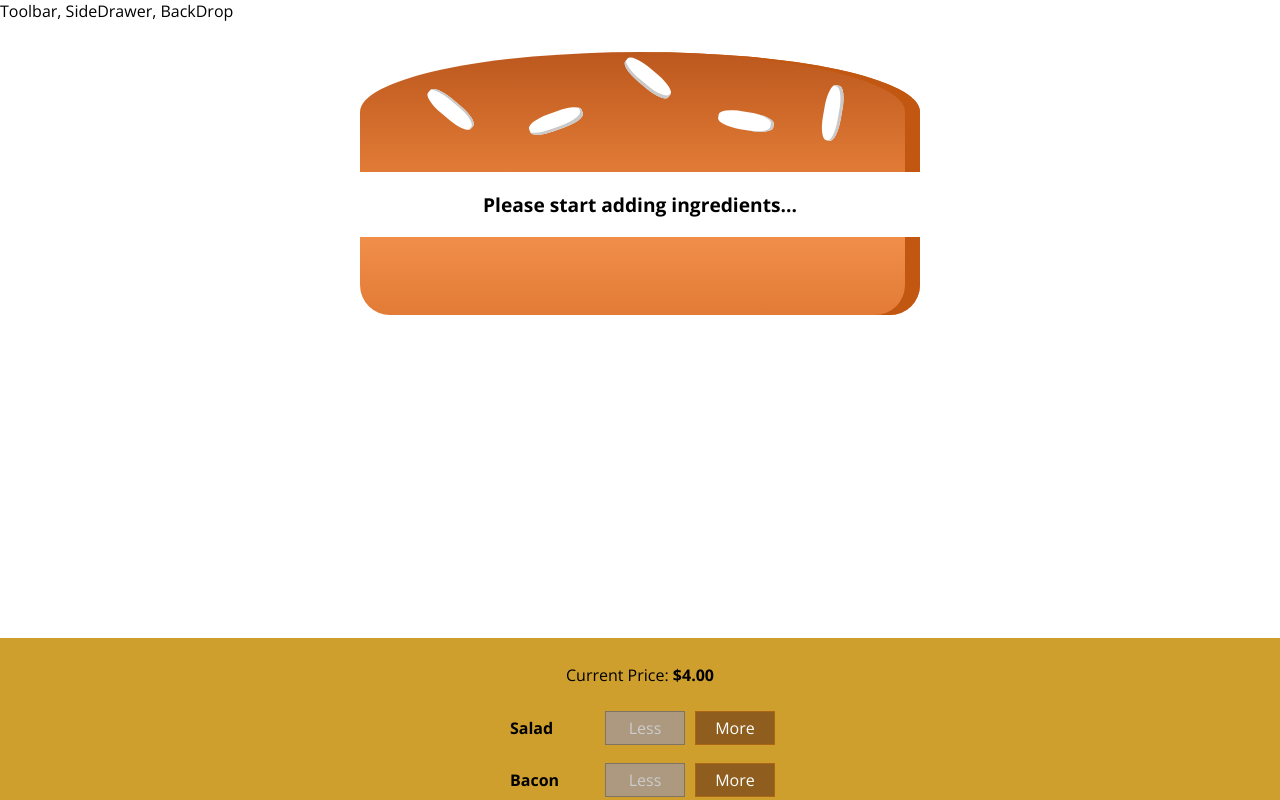
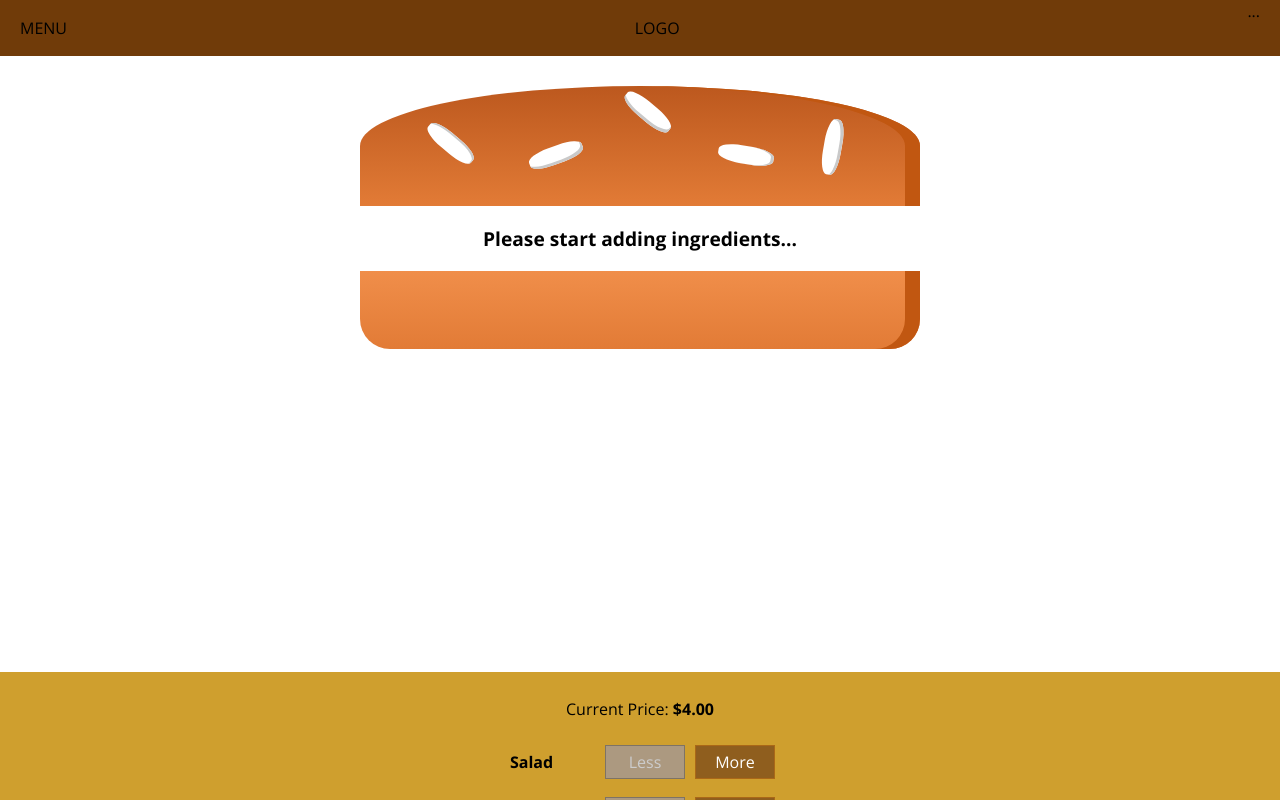
Before and after one commit to GilbDavis/React-Burger-Builder, a React (Create React App) app: page / in a window 1280 px wide. Shown: the top 800 px of the page. Built offline with nearby package versions, Linux system fonts and the light colour scheme.

Commit message:
Added the toolbar

```diff
--- a/src/components/Burger/OrderSummary/OrderSummary.js
+++ b/src/components/Burger/OrderSummary/OrderSummary.js
@@ -19,6 +19,7 @@
       <ul>
         {ingredientSummary}
       </ul>
+      <p><strong>Total Price: ${props.price.toFixed(2)}</strong></p>
       <p>Continue to Checkout?</p>
       <Button btnType="Danger" clicked={props.purchaseCanceled}>CANCEL</Button>
       <Button btnType="Success" clicked={props.purchaseContinued}>CONTINUE</Button>
--- a/src/components/Layout/Layout.js
+++ b/src/components/Layout/Layout.js
@@ -1,12 +1,13 @@
 import React from 'react';
 
 import Aux from '../../hoc/Auxilliar';
+import Toolbar from '../Navigation/Toolbar/Toolbar';
 
 import classes from './Layout.module.css';
 
 const layout = (props) => (
   <Aux>
-    <div>Toolbar, SideDrawer, BackDrop</div>
+    <Toolbar />
     <main className={classes.Content}>
       {props.children}
     </main>
--- a/src/components/Layout/Layout.module.css
+++ b/src/components/Layout/Layout.module.css
@@ -1,3 +1,3 @@
 .Content {
-  margin-top: 16px;
+  margin-top: 72px;
 }
--- /dev/null
+++ b/src/components/Navigation/Toolbar/Toolbar.js
@@ -0,0 +1,15 @@
+import React from 'react';
+
+import classes from './Toolbar.module.css';
+
+const toolBar = (props) => (
+  <header className={classes.Toolbar}>
+    <div>MENU</div>
+    <div>LOGO</div>
+    <nav>
+      ...
+    </nav>
+  </header>
+);
+
+export default toolBar;
--- /dev/null
+++ b/src/components/Navigation/Toolbar/Toolbar.module.css
@@ -0,0 +1,18 @@
+.Toolbar {
+  height: 56px;
+  width: 100%;
+  position: fixed;
+  top: 0;
+  left: 0;
+  background-color: #703b09;
+  display: flex;
+  justify-content: space-between;
+  align-items: center;
+  padding: 0 20px;
+  box-sizing: border-box;
+  z-index: 90;
+}
+
+.Toolbar nav {
+  height: 100%;
+}
--- a/src/containers/BurgerBuilder/BurgerBuilder.js
+++ b/src/containers/BurgerBuilder/BurgerBuilder.js
@@ -88,6 +88,7 @@
       <Aux>
         <Modal show={this.state.purchasing} modalClosed={this.purchaseCancelHandler}>
           <OrderSummary
+            price={this.state.totalPrice}
             ingredients={this.state.ingredients}
             purchaseCanceled={this.purchaseCancelHandler}
             purchaseContinued={this.purchaseContinueHandler}
```
